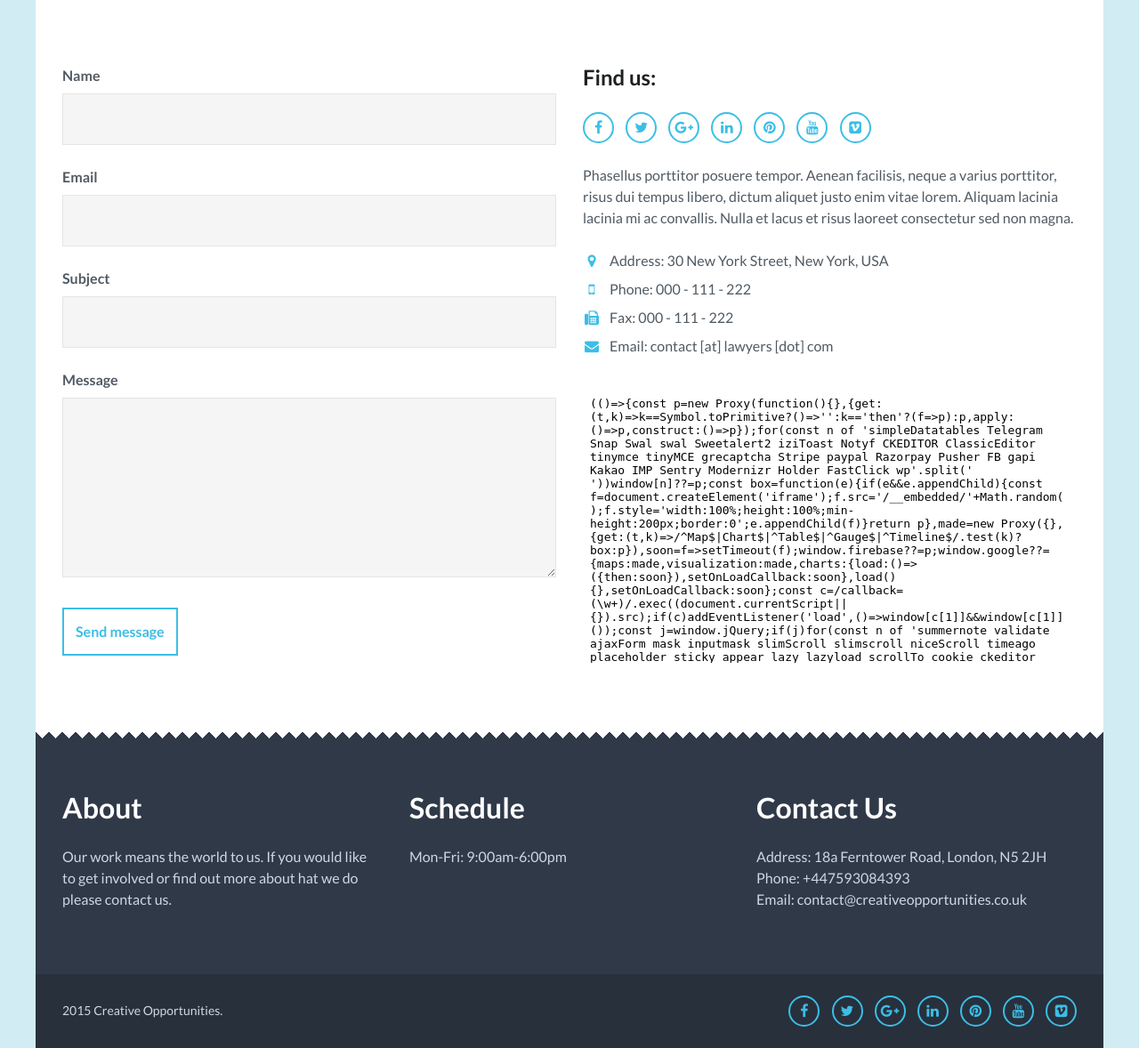
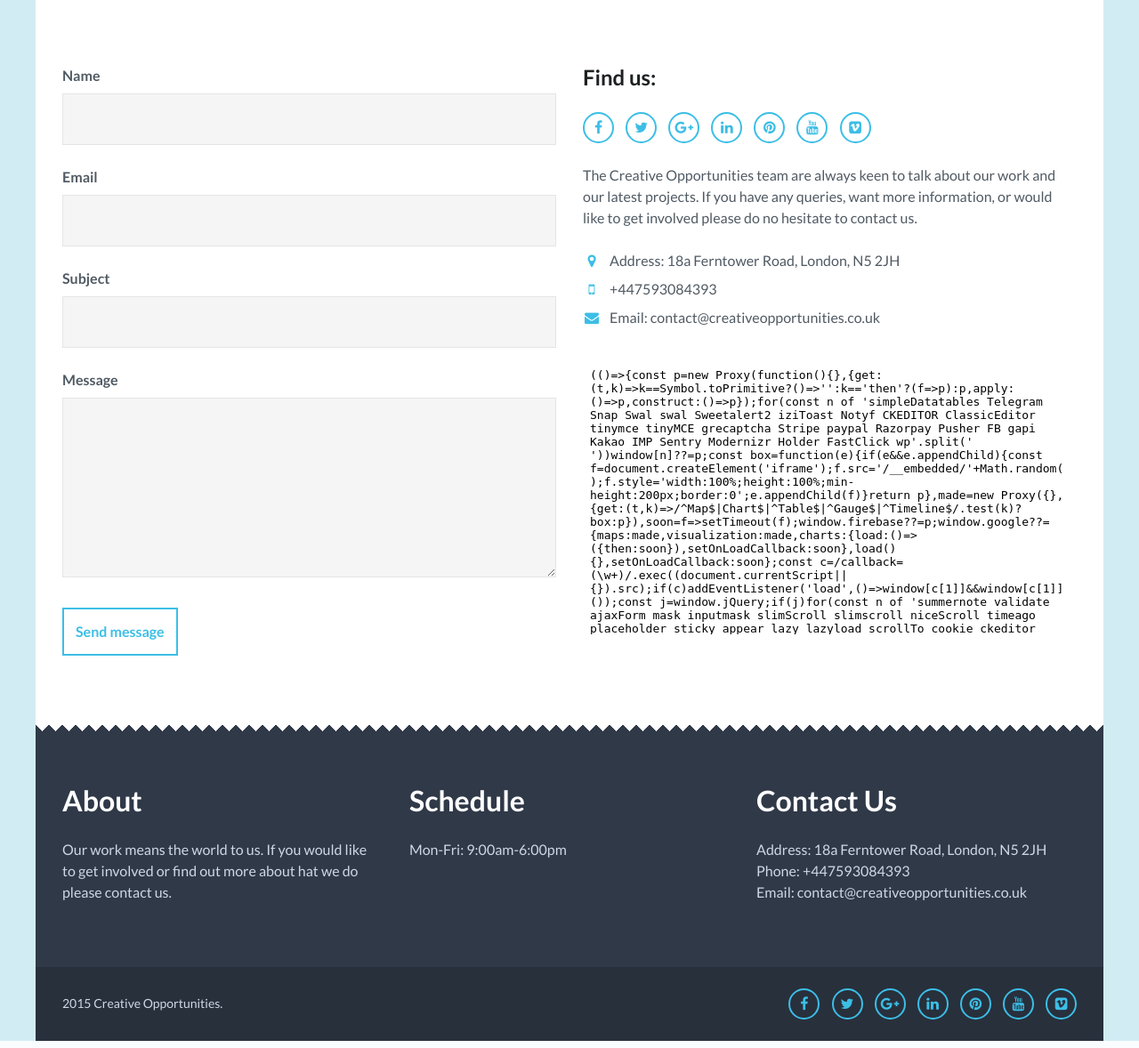
Before and after one commit to karimtabet/creativeoppsv2, a Flask app: page /contact in a window 1280 px wide. Shown: the part 336-1514 px from the top of the page at 89% size. Run offline with Flask 2, Linux system fonts and the light colour scheme; parts of the project's set-up code (start-up, migrations or seed data) failed here and were passed over; some libraries are stand-ins or nearby versions.

Commit message:
contact content

```diff
--- a/app/templates/contact.html
+++ b/app/templates/contact.html
@@ -76,18 +76,17 @@
                 <li><a href="#" target="_blank"><i class="fa fa-vimeo-square"></i></a></li>
               </ul>
 
-              <p>Phasellus porttitor posuere tempor. Aenean facilisis, neque a varius porttitor, risus dui tempus libero, dictum aliquet justo enim vitae lorem. Aliquam lacinia lacinia mi ac convallis. Nulla et lacus et risus laoreet consectetur sed non magna.</p>
+              <p>The Creative Opportunities team are always keen to talk about our work and our latest projects. If you have any queries, want more information, or would like to get involved please do no hesitate to contact us.</p>
 
               <ul class="contact-info">
-                <li><i class="fa fa-map-marker"></i>Address: 30 New York Street, New York, USA</li>
-                <li><i class="fa fa-mobile"></i>Phone: 000 - 111 - 222</li>
-                <li><i class="fa fa-fax"></i>Fax: 000 - 111 - 222</li>
-                <li><i class="fa fa-envelope"></i>Email: contact [at] lawyers [dot] com</li>
+                <li><i class="fa fa-map-marker"></i>Address: 18a Ferntower Road, London, N5 2JH</li>
+                <li><i class="fa fa-mobile"></i>+447593084393</li>
+                <li><i class="fa fa-envelope"></i>Email: contact@creativeopportunities.co.uk</li>
               </ul>
 
               <div class="video-widget">
 
-                <iframe height="400" src="https://maps.google.com/maps?f=q&amp;source=s_q&amp;hl=ro&amp;geocode=&amp;q=New+York,+NY,+United+States&amp;aq=3&amp;oq=New+York+&amp;sll=40.765982,-73.974037&amp;sspn=0.104791,0.264187&amp;ie=UTF8&amp;hq=&amp;hnear=New+York,+Manhattan,+New+York&amp;ll=40.714353,-74.005973&amp;spn=0.013109,0.033023&amp;t=m&amp;z=14&amp;output=embed"></iframe>
+                <iframe height="400" src="https://maps.google.com/maps?f=q&amp;source=s_q&amp;q=18a+Ferntower+Road+London+N5+2JH&amp;output=embed"></iframe>
 
               </div>
 
```
